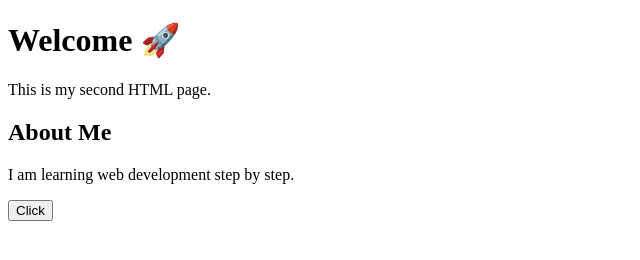
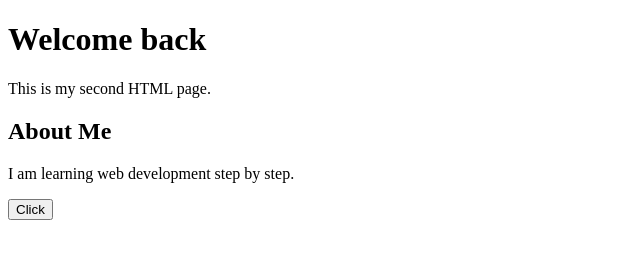
Before and after one commit to Yathavi-404/Mywebsite, a plain HTML site: page First.html in a window 1280 px wide. Shown: the whole page, without its empty margins (0-640 px from the left). Drawn offline with Linux system fonts and the light colour scheme.

Commit message:
Final changes

```diff
--- a/First.html
+++ b/First.html
@@ -1,11 +1,11 @@
 <!DOCTYPE html>
 <html>
 <head>
-    <title>My Second Web Page</title>
+    <title>My</title>
 </head>
 <body>
 
-    <h1>Welcome  🚀</h1>
+    <h1>Welcome  back</h1>
 
     <p>This is my second HTML page.</p>
 
```
